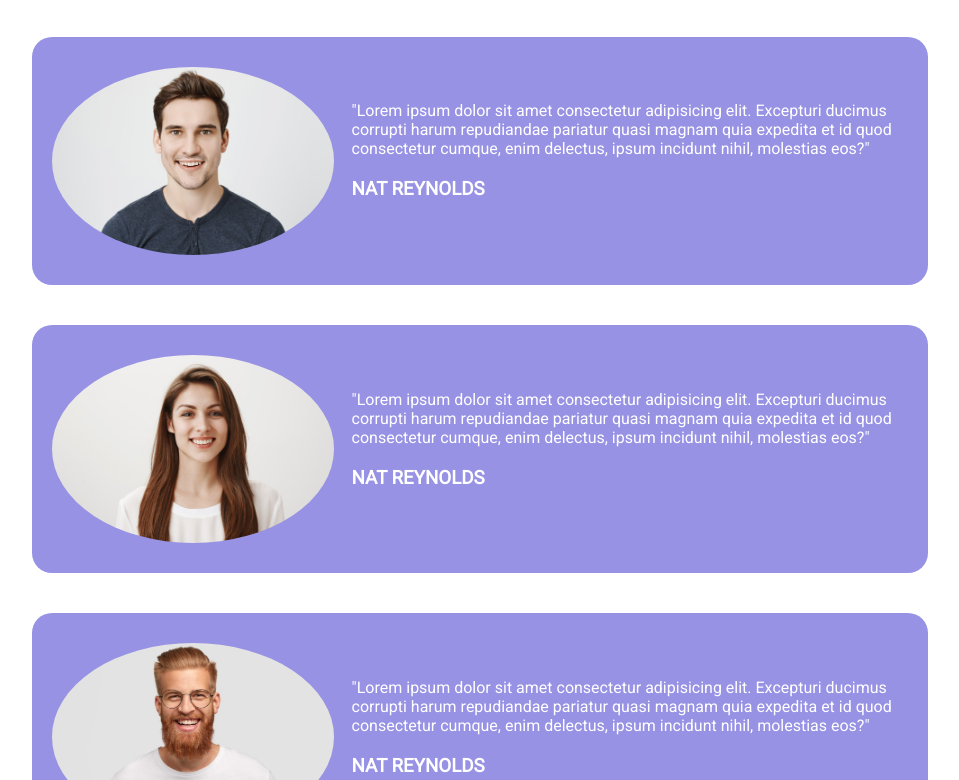
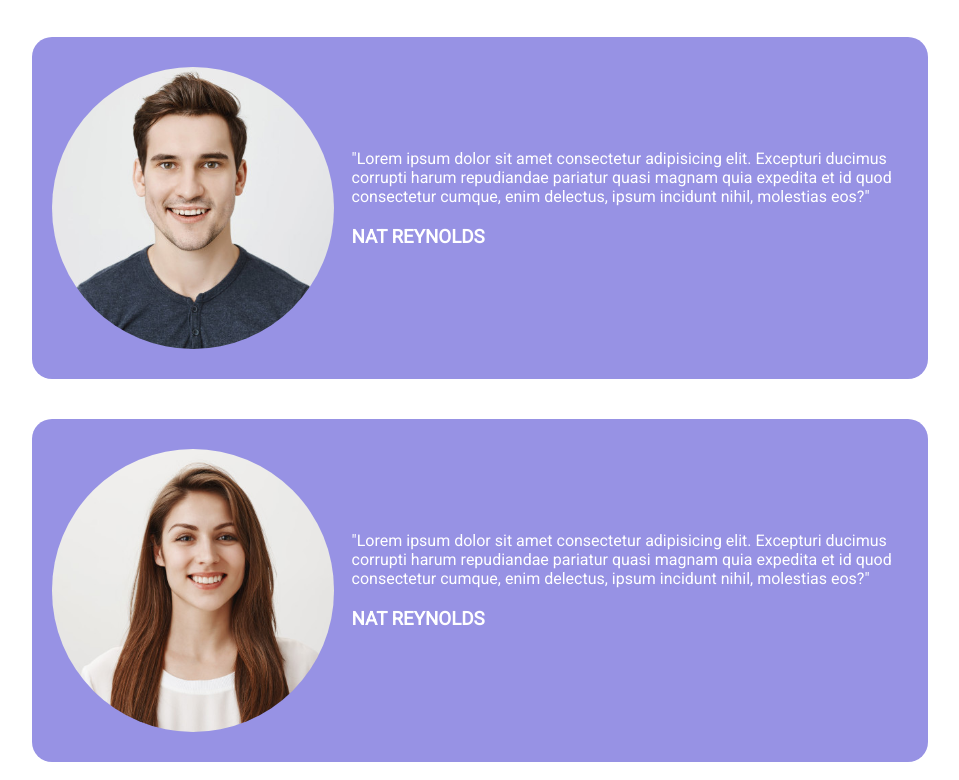
Before and after one commit to danielplebani/htmlcss-responsive-layout, a plain HTML site: page index.html in a window 1280 px wide. Shown: the part 1784-2564 px from the top of the page, without its empty margins (160-1119 px from the left). Drawn offline with Linux system fonts and the light colour scheme.

Commit message:
sistem card image

```diff
--- a/index.html
+++ b/index.html
@@ -146,7 +146,7 @@
             </div>
 
             <div style="color: white;" class="card ta-center pad-20px mb-40px tab-dis-flex tab-jc-space-between dsk-dis-flex dsk-jc-space-between">
-                <img class="wid-50pc br-50pc mtb-10px tab-wid-33pc dsk-wid-33pc" src="./img/testimonial1.jpg" >
+                <img class="wid-50pc ar-1 of-cover br-50pc mtb-10px tab-wid-33pc dsk-wid-33pc" src="./img/testimonial1.jpg" >
 
                 <div class="dis-flex fd-column jc-center tab-wid-65pc tab-ta-start dsk-wid-65pc dsk-ta-start">
                     <p>"Lorem ipsum dolor sit amet consectetur adipisicing elit. Excepturi     ducimus corrupti harum repudiandae pariatur quasi magnam quia expedita et     id quod consectetur cumque, enim delectus, ipsum incidunt nihil, molestias     eos?"</p>
@@ -156,7 +156,7 @@
             </div>
 
             <div style="color: white;" class="card ta-center pad-20px mb-40px tab-dis-flex tab-jc-space-between dsk-dis-flex dsk-jc-space-between">
-                <img class="wid-50pc br-50pc mtb-10px tab-wid-33pc dsk-wid-33pc" src="./img/testimonial2.jpg" >
+                <img class="wid-50pc br-50pc ar-1 of-cover mtb-10px tab-wid-33pc dsk-wid-33pc" src="./img/testimonial2.jpg" >
 
                 <div class="dis-flex fd-column jc-center tab-wid-65pc tab-ta-start dsk-wid-65pc dsk-ta-start">
                     <p>"Lorem ipsum dolor sit amet consectetur adipisicing elit. Excepturi     ducimus corrupti harum repudiandae pariatur quasi magnam quia expedita et     id quod consectetur cumque, enim delectus, ipsum incidunt nihil, molestias     eos?"</p>
@@ -166,7 +166,7 @@
             </div>
 
             <div style="color: white;" class="card ta-center pad-20px mb-60px tab-dis-flex tab-jc-space-between dsk-dis-flex dsk-jc-space-between">
-                <img class="wid-50pc br-50pc mtb-10px tab-wid-33pc dsk-wid-33pc" src="./img/testimonial3.jpg">
+                <img class="wid-50pc br-50pc ar-1 of-cover mtb-10px tab-wid-33pc dsk-wid-33pc" src="./img/testimonial3.jpg">
 
                 <div class="dis-flex fd-column jc-center tab-wid-65pc tab-ta-start dsk-wid-65pc dsk-ta-start">
                     <p>"Lorem ipsum dolor sit amet consectetur adipisicing elit. Excepturi     ducimus corrupti harum repudiandae pariatur quasi magnam quia expedita et     id quod consectetur cumque, enim delectus, ipsum incidunt nihil, molestias     eos?"</p>
@@ -258,7 +258,7 @@
 
             <div style="color: #9792e4;" class="col mb-40px tab-wid-50pc tab-prl-50px tab-mt-50px dsk-wid-50pc dsk-prl-50px dsk-mt-50px">
                 <div class="pos-relative wid-50pc mb-30px">
-                    <img src="./img/testimonial3.jpg" class="br-50pc wid-100pc">
+                    <img src="./img/testimonial3.jpg" class="br-50pc ar-1 of-cover wid-100pc">
 
                     <i class="fa-solid fa-quote-left pos-absolute"></i>
                 </div>
--- a/style.css
+++ b/style.css
@@ -321,7 +321,6 @@
 .pb-5px{
     padding-bottom: 5px;
 }
-
 
 .pb-10px{
     padding-bottom: 10px;
```
